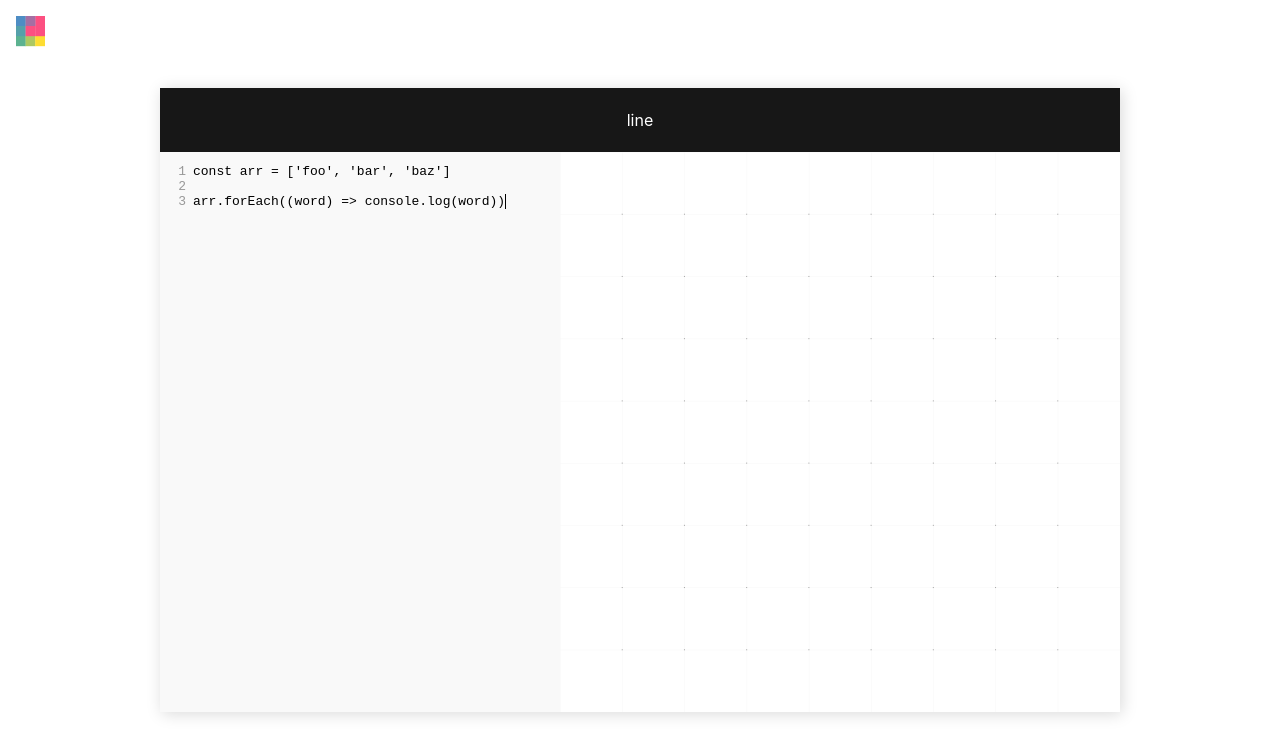
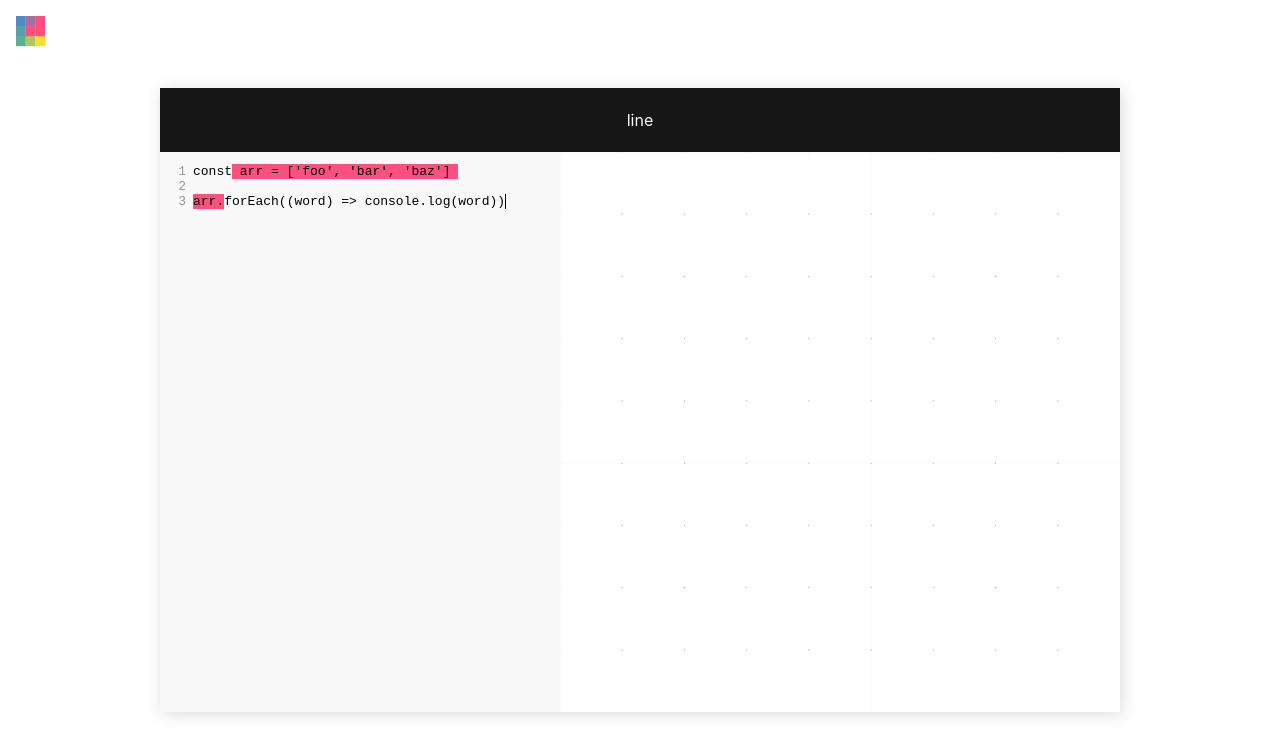
Before and after one commit to markorodic/lines_of_code, a React (Create React App) app: page / in a window 1280 px wide. Shown: the top 756 px of the page. Built offline with nearby package versions, Linux system fonts and the light colour scheme.

Commit message:
Highlight text in code editor

```diff
--- a/src/interface/Interface.css
+++ b/src/interface/Interface.css
@@ -118,6 +118,10 @@ html, body {
     background: green;
 }
 
+.selected-text {
+    background: #FC5081
+}
+
 @media (max-width: 960px) {
     body {
     }
--- a/src/interface/codeEditor/CodeEditor.js
+++ b/src/interface/codeEditor/CodeEditor.js
@@ -13,7 +13,11 @@ class CodeEditor extends Component {
   };
   instance;
   componentDidMount() {
-    this.instance.setSelection({ line: 3, ch: 5 }, { line: 3, ch: 0 });
+    this.instance.markText(
+      { line: 0, ch: 5 },
+      { line: 2, ch: 4 },
+      { readOnly: true, className: "selected-text" }
+    );
   }
   render() {
     return (
```
